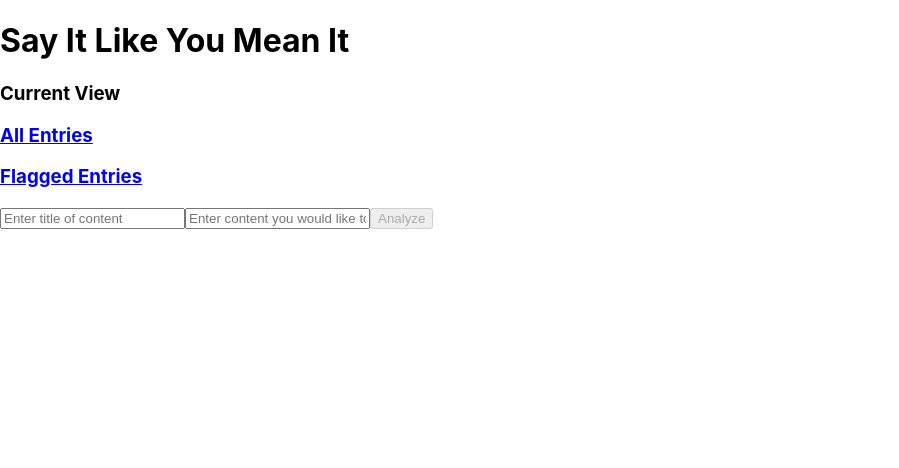
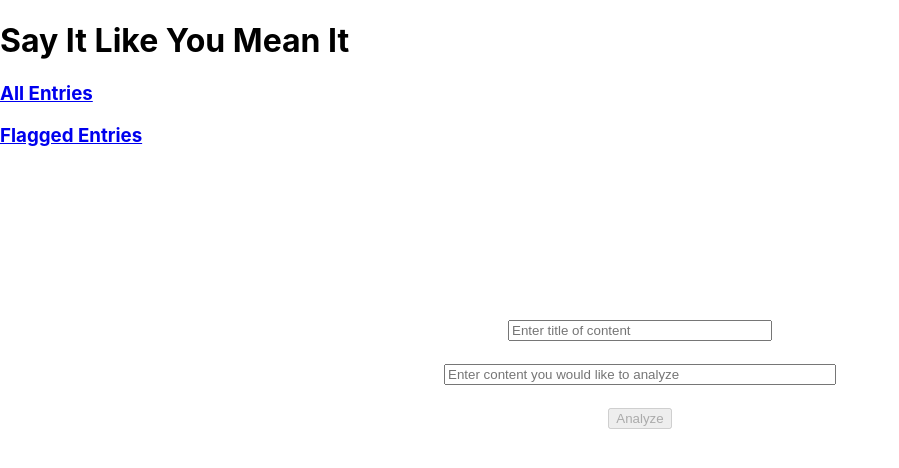
Before and after one commit to Logandv3/Say-it-like-you-mean-it, a React (Create React App) app: page / in a window 1280 px wide. Shown: the top 468 px of the page, without its empty margins (0-899 px from the left). Built offline with nearby package versions, Linux system fonts and the light colour scheme.

Commit message:
Add basic layout to the main view

```diff
--- a/src/components/App.js
+++ b/src/components/App.js
@@ -68,24 +68,24 @@ class App extends Component {
   render() {
     return(
       <div className="app-container">
+        <main className='main-content'>
+          <header className="app-header">
+            <div className='app-title'>
+              <h1>Say It Like You Mean It</h1>
+            </div>
+            {/* <h3>Current View</h3> */}
+            <Nav />
+          </header>
           <Route
             exact
             path='/'
             render={() => {
               return (
-              <main>
-                <header className="app-header">
-                  <div>
-                    <h1>Say It Like You Mean It</h1>
-                    <h3>Current View</h3>
-                  </div>
-                </header>
-                <Nav />
                   <Form formInfo={this.state.formInfo} onChange={this.handleChange} currentEntry={this.state.currentEntry} cleanResponse={this.cleanResponseData} />
-              </main>
               )
             }}
           />
+        </main>
         <Switch>
         <Route
           exact
--- a/src/components/Form.js
+++ b/src/components/Form.js
@@ -10,8 +10,8 @@ const Form = ({ formInfo, onChange, currentEntry, cleanResponse }) => {
 
   return(
     <form className='entry-form'>
-      <input type='text' placeholder='Enter title of content' name='title' onChange={(event) => onChange(event.target)} value={formInfo.title} />
-      <input type='text' placeholder='Enter content you would like to analyze' name='content' onChange={(event) => onChange(event.target)} value={formInfo.content} />
+      <input className='title-input' type='text' placeholder='Enter title of content' name='title' onChange={(event) => onChange(event.target)} value={formInfo.title} />
+      <input className='content-input' type='text' placeholder='Enter content you would like to analyze' name='content' onChange={(event) => onChange(event.target)} value={formInfo.content} />
       <button type='button' disabled={btnStatus} className='analyze-entry-btn' onClick={async () => await submitEntry(currentEntry.content, cleanResponse) && history.push(`/${currentEntry.id}`)}>Analyze</button>
     </form>
   )
--- a/src/styles/App.css
+++ b/src/styles/App.css
@@ -1,38 +1,6 @@
-.App {
-  text-align: center;
-}
-
-.App-logo {
-  height: 40vmin;
-  pointer-events: none;
-}
-
-@media (prefers-reduced-motion: no-preference) {
-  .App-logo {
-    animation: App-logo-spin infinite 20s linear;
-  }
-}
-
-.App-header {
-  background-color: #282c34;
-  min-height: 100vh;
+.main-content {
   display: flex;
   flex-direction: column;
-  align-items: center;
-  justify-content: center;
-  font-size: calc(10px + 2vmin);
-  color: white;
+  justify-content: space-between;
+  height: 55vh;
 }
-
-.App-link {
-  color: #61dafb;
-}
-
-@keyframes App-logo-spin {
-  from {
-    transform: rotate(0deg);
-  }
-  to {
-    transform: rotate(360deg);
-  }
-}
--- a/src/styles/Form.css
+++ b/src/styles/Form.css
@@ -0,0 +1,16 @@
+.entry-form {
+  display: flex;
+  flex-direction: column;
+  align-items: center;
+  justify-content: space-around;
+  width: 100%;
+  height: 30%;
+}
+
+.title-input {
+  width: 20%;
+}
+
+.content-input {
+  width: 30%;
+}
```
Lines whose indentation alone changed are shown as unchanged.
